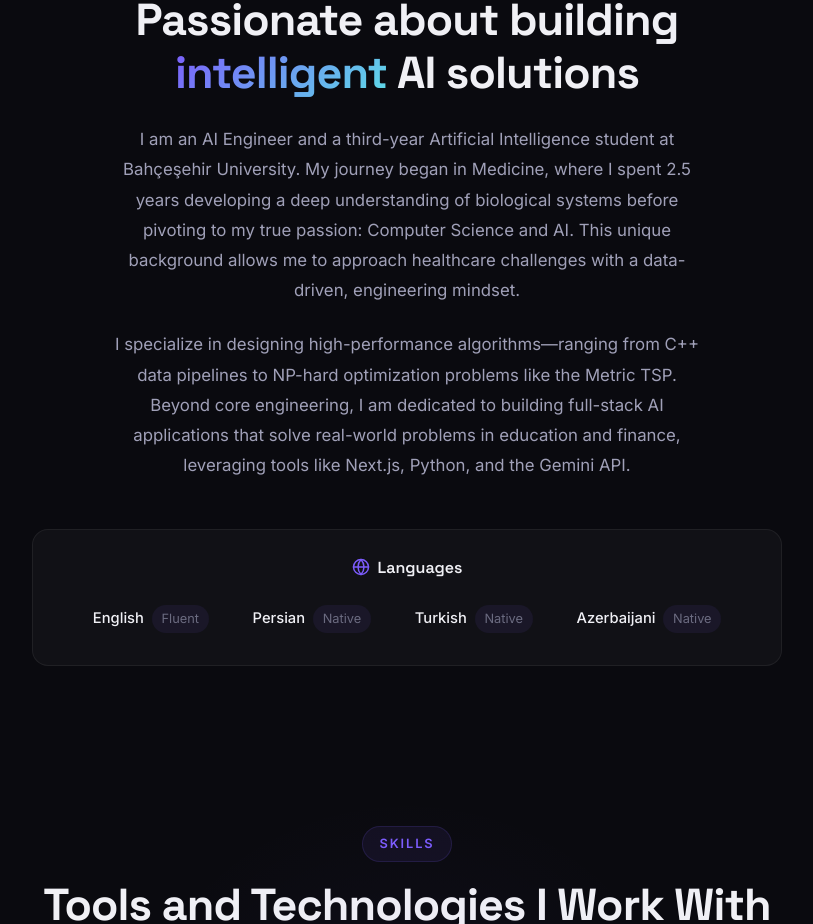
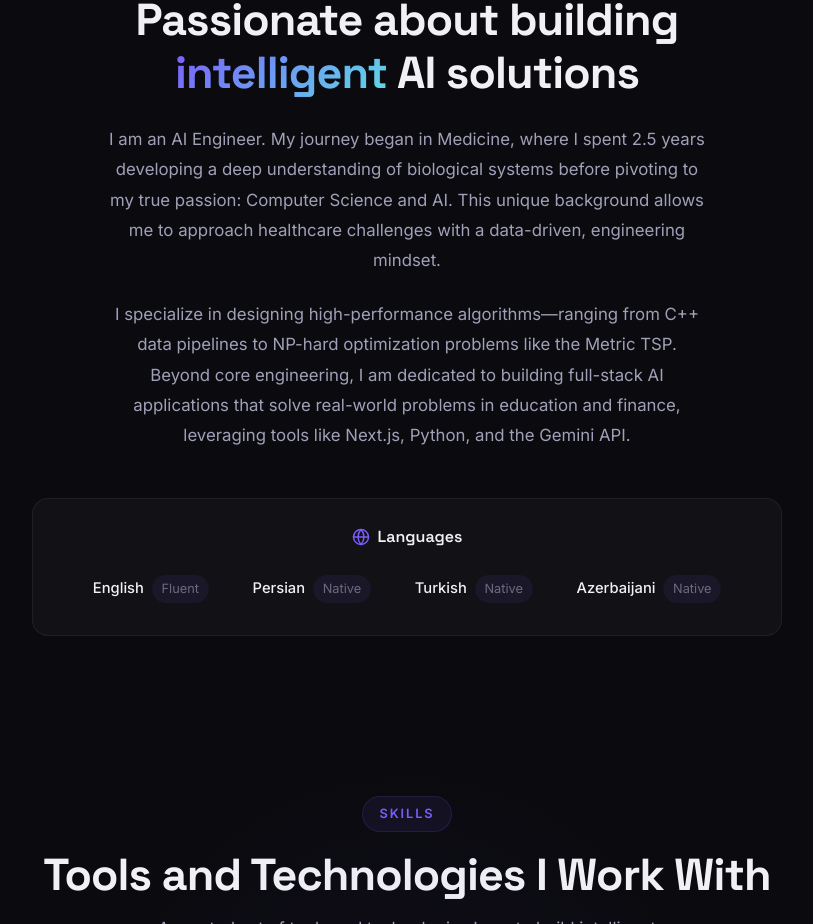
Before and after one commit to amircharvadari/My-Portfolio, a React (Vite) app: page / in a window 1280 px wide. Shown: the part 940-1864 px from the top of the page, without its empty margins (233-1046 px from the left). Built offline with nearby package versions, Linux system fonts and the light colour scheme.

Commit message:
Update bio in About component
Removed mention of being a third-year student and streamlined the introduction.

```diff
--- a/src/components/About.jsx
+++ b/src/components/About.jsx
@@ -20,8 +20,7 @@ export default function About() {
                         AI solutions
                     </h2>
                     <p className="about__bio">
-                        I am an AI Engineer and a third-year Artificial Intelligence student
-                        at Bahçeşehir University. My journey began in Medicine, where I spent
+                        I am an AI Engineer. My journey began in Medicine, where I spent
                         2.5 years developing a deep understanding of biological systems before
                         pivoting to my true passion: Computer Science and AI. This unique
                         background allows me to approach healthcare challenges with a
```
